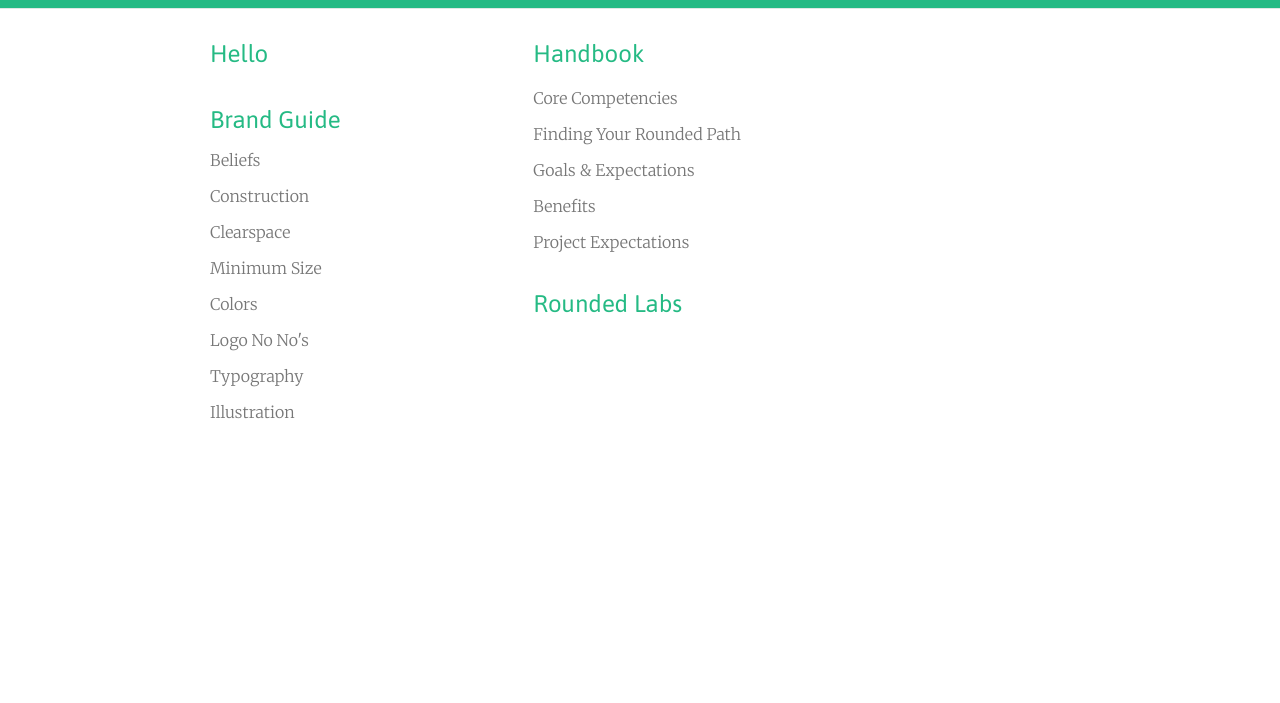
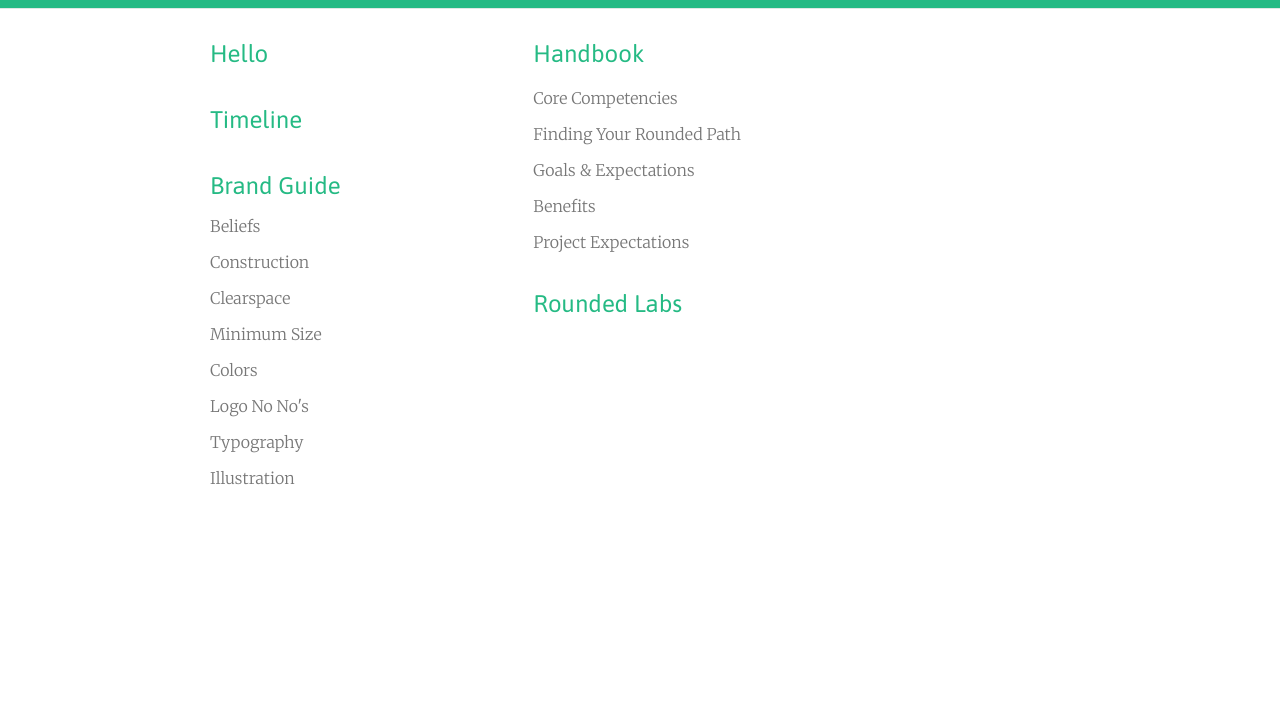
Before and after one commit to Rounded/rounded_handbook, a website: page index.html in a window 1280 px wide. Both pictures are taken after a click on the link "TABLE OF CONTENTS". Shown: the part 96-799 px from the top of the page. Drawn offline with Linux system fonts and the light colour scheme.

Commit message:
started timeline

```diff
--- a/assets/stylesheets/modules/theme.less
+++ b/assets/stylesheets/modules/theme.less
@@ -203,6 +203,12 @@
   text-transform: uppercase;
 }
 
+h3.benefits {
+  margin-top: -25px;
+  margin-bottom: 35px;
+  text-transform: uppercase;
+}
+
 h3.logo-type {
  @media(max-width: @screen-sm-max)
  {
@@ -244,6 +250,10 @@
  {
   margin-top: 95px;
    }
+ }
+
+ img.time {
+  max-width: 100%;
  }
 
 
--- a/index.html
+++ b/index.html
@@ -16,6 +16,13 @@
           <li class="navbar-list-header">
             <h5 class="navbar-list-title">
               <a href="#hello" class="toggle-transparent">Hello</a>
+            </h5>
+          </li>
+        </ul>
+        <ul class="navbar-list">
+          <li class="navbar-list-header">
+            <h5 class="navbar-list-title">
+              <a href="#time" class="toggle-transparent">Timeline</a>
             </h5>
           </li>
         </ul>
@@ -126,6 +133,39 @@
 
 </div><!-- .container -->
 </section><!-- .hello -->
+
+<section class="section-time">
+<div class="container">
+
+  <div class="row">
+    <div class="col-md-8 col-md-offset-2">
+      <div class="offset-anchor" id="time">
+      </div><!-- .offset-anchor -->
+      <h1>Timeline</h1>
+      <div class="offset-anchor" id="">
+      </div><!-- .offset-anchor -->
+      <div class="section section-timeline">
+      </div>
+      <div class="timeline-list">
+      </div>
+      <div class="col-md-4">
+        <img class="time" src="assets/images/cat.png" alt="">
+      </div><!-- .col-md-4 -->
+      <div class="col-md-4">
+        <img class="time" src="assets/images/cat.png" alt="">
+      </div><!-- .col-md-4 -->
+      <div class="col-md-4">
+        <img class="time" src="assets/images/cat.png" alt="">
+      </div><!-- .col-md-4 -->
+    </div><!-- .col-md-8 col-md-offset-2 -->
+  </div><!-- .row -->
+
+</div><!-- .container -->
+</section><!-- .hello -->
+
+
+
+
 
 <section class="section section-guide">
 <div class="container">
@@ -485,7 +525,7 @@
           <div class="offset-anchor" id="benefits">
           </div><!-- .offset-anchor -->
           <div class="section">
-          <h3 class="subheader">Benefits</h3>
+          <h3 class="benefits">Benefits</h3>
           <p class="question"><b>Q:</b> <i>What are our employee benefits?</i></p>
           <ul class="bullets">
             <li>Parking</li>
```
Also changed, not shown: assets/images/cat.png (added), style.css.
